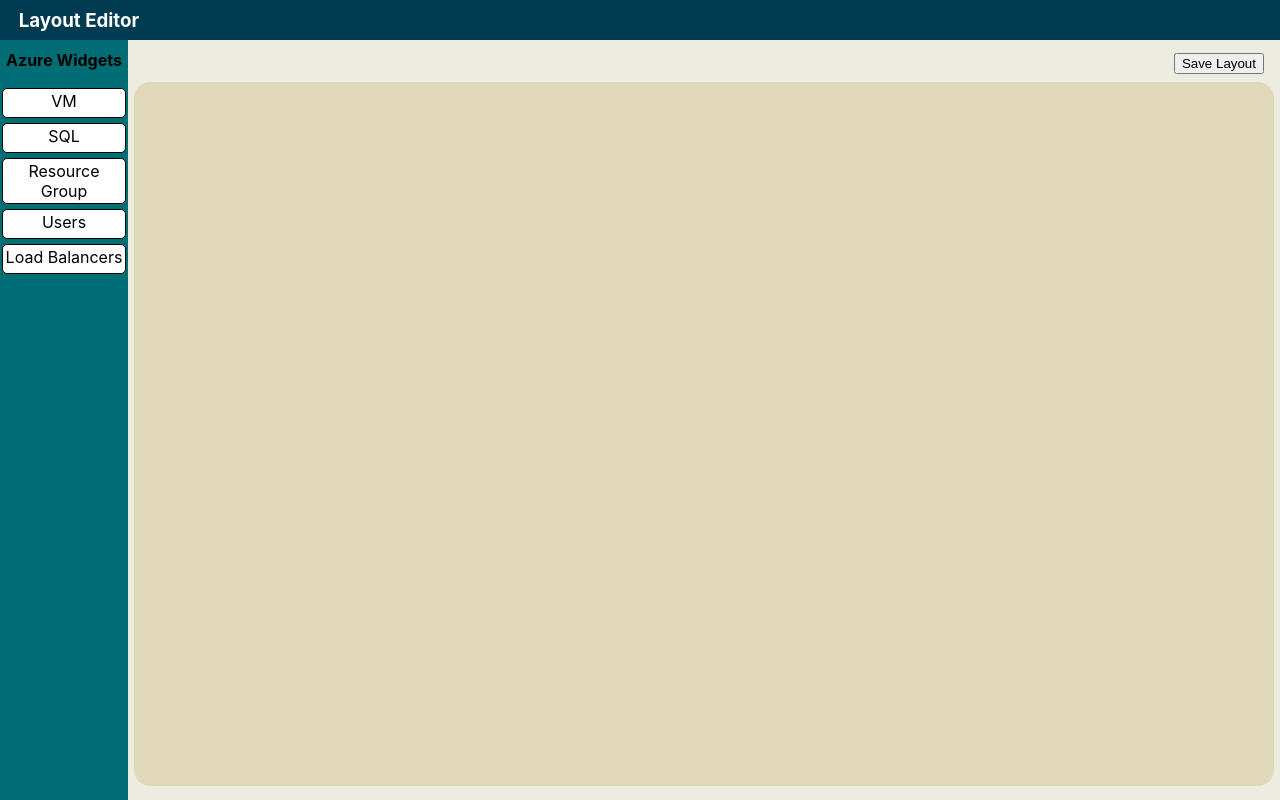
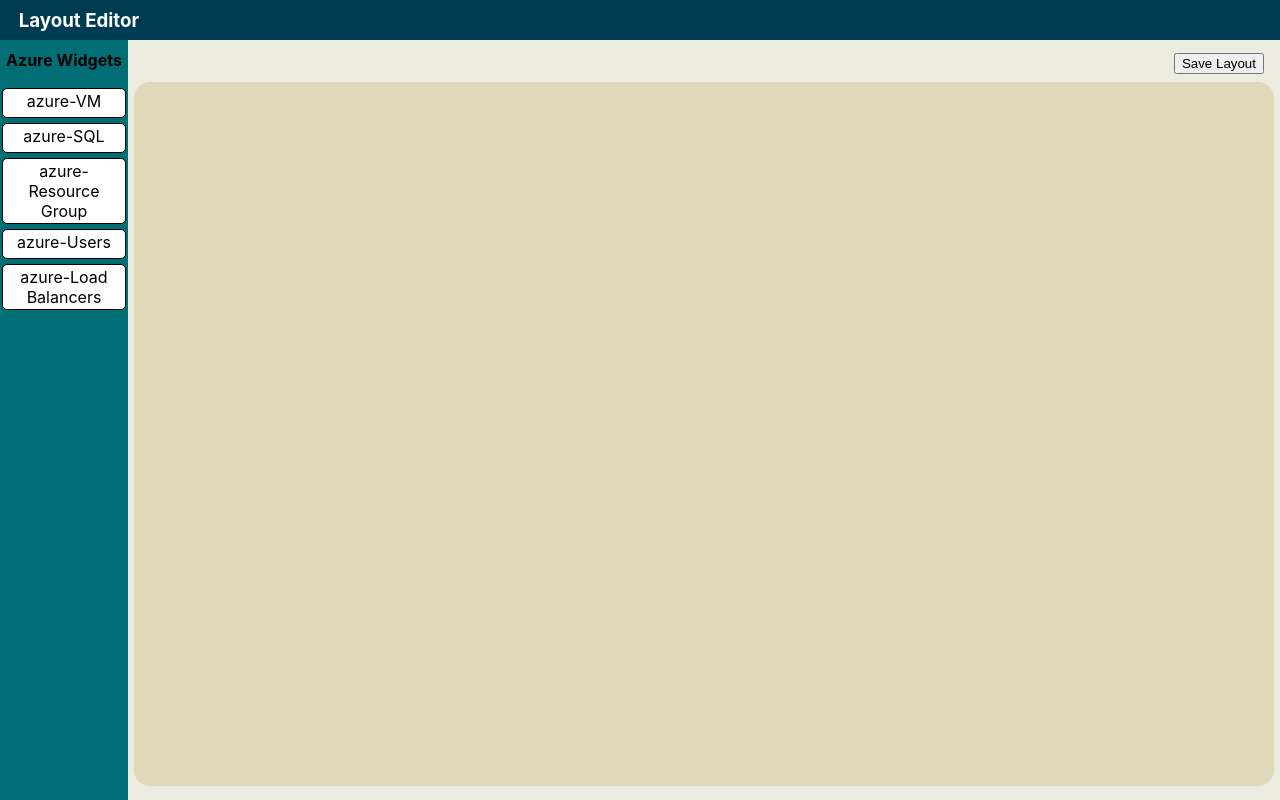
Before and after one commit to John-JacobP/ProjectGridsLayout, a React (Create React App) app: page /editor in a window 1280 px wide. Built offline with nearby package versions, Linux system fonts and the light colour scheme.

Commit message:
Azure prefix added to widgetnames

```diff
--- a/src/components/AzureWidgets.jsx
+++ b/src/components/AzureWidgets.jsx
@@ -10,7 +10,7 @@ const DraggableWidget = styled.div`
   margin: 2px 2px 5px 2px;
 `;
 
-const widgetList = ["VM", "SQL", "Resource Group", "Users", "Load Balancers"];
+const widgetList = ["azure-VM", "azure-SQL", "azure-Resource Group", "azure-Users", "azure-Load Balancers"];
 
 const handleDrag = (widget, updateStateCallback) => {
     // updates `_droppingItem` in Home.js
```
